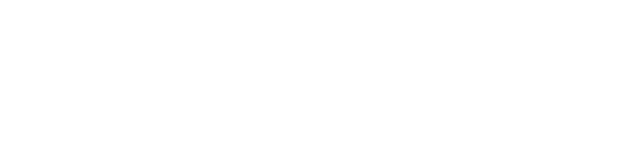
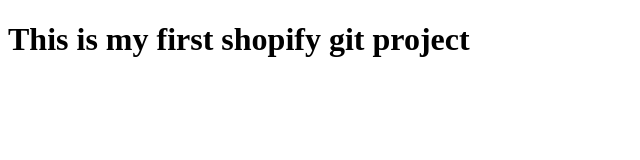
Before and after one commit to vikashyadavlucknow/Practice-Repository, a plain HTML site: page index.html in a window 1280 px wide. Shown: the whole page, without its empty margins (0-640 px from the left). Drawn offline with Linux system fonts and the light colour scheme.

Commit message:
initial commit

```diff
--- a/index.html
+++ b/index.html
@@ -7,6 +7,6 @@
     <title>Document</title>
 </head>
 <body>
-
+    <h1> This is my first shopify git project</h1>
 </body>
 </html>
```
